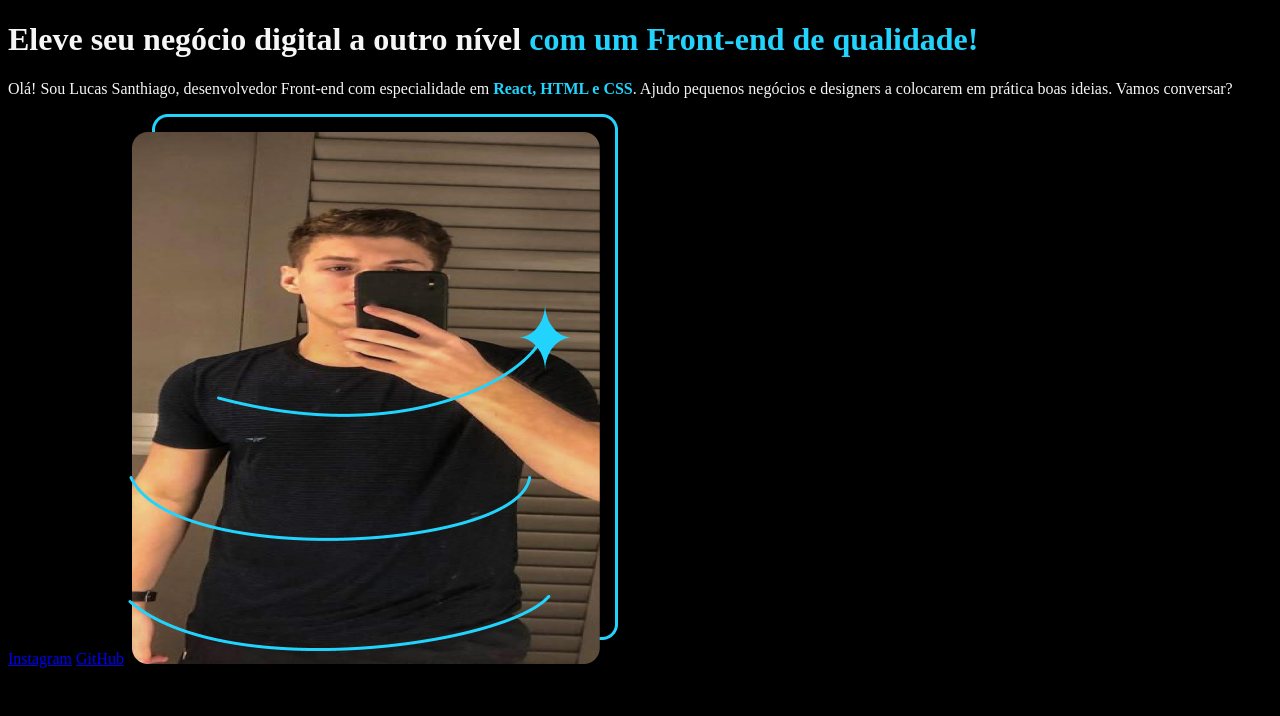
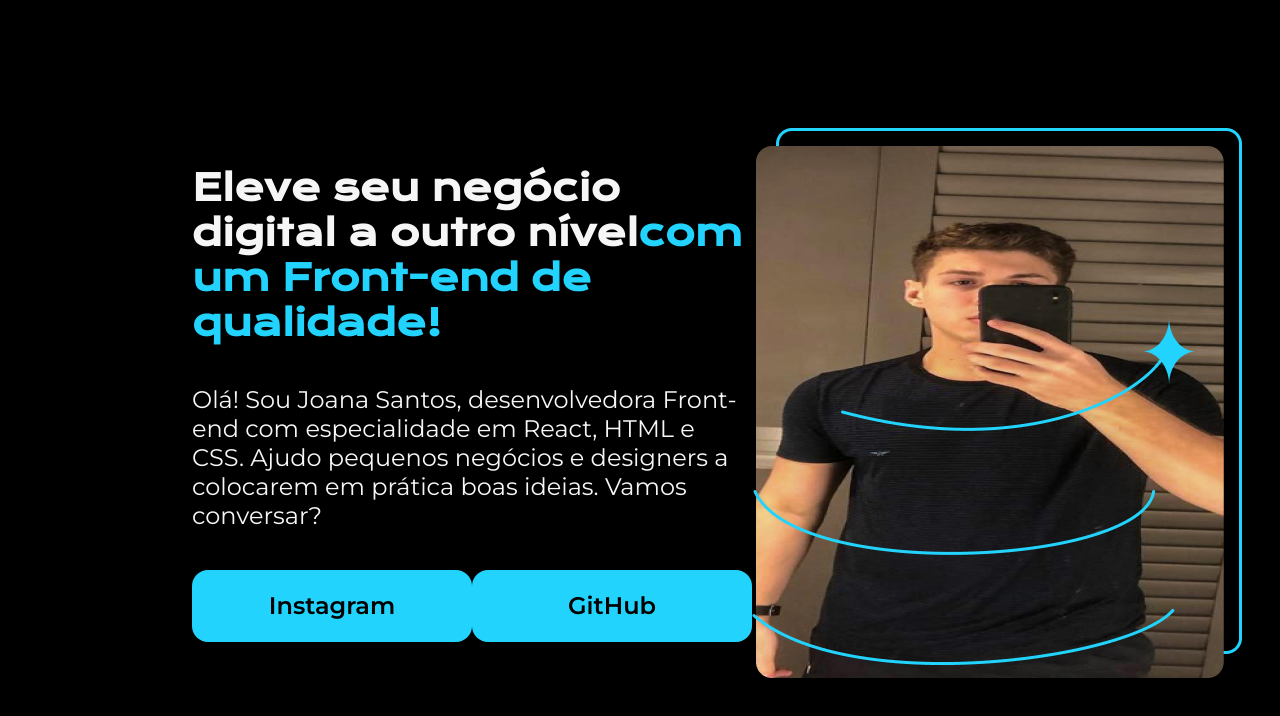
Before and after one commit to Lucasanthiago/ProtifolioCurso-HTMLCSS-Alura, a plain HTML site: page index.html in a window 1280 px wide. Drawn offline with nearby package versions, Linux system fonts and the light colour scheme.

Commit message:
change index e css

```diff
--- a/index.html
+++ b/index.html
@@ -1,5 +1,6 @@
 <!DOCTYPE html>
 <html lang="pt-br">
+
 <head>
     <meta charset="UTF-8">
     <meta http-equiv="X-UA-Compatible" content="IE=edge">
@@ -7,22 +8,27 @@
     <title>Portifolio</title>
     <link rel="stylesheet" href="style.css">
 </head>
+
 <body>
     <header></header>
-    <main>
-        <h1>
-            Eleve seu negócio digital a outro nível
-            <strong>com um Front-end de qualidade!
+    <main class="apresentacao">
+        <section class="apresentacao__conteudo">
+            <h1 class="apresentacao__conteudo__titulo">Eleve seu negócio digital a outro nível<strong
+            class="titulo-destaque">com um Front-end de qualidade!
             </strong></h1>
-            <p>Olá! Sou Lucas Santhiago, desenvolvedor
-            Front-end com especialidade em <strong>React, HTML e
-            CSS</strong>. Ajudo pequenos negócios e designers a
+            <p class="apresentacao__conteudo__texto">Olá! Sou Joana Santos, desenvolvedora
+            Front-end com especialidade em React, HTML e
+            CSS. Ajudo pequenos negócios e designers a
             colocarem em prática boas ideias. Vamos
             conversar?</p>
-            <a href="https://instagram.com/lucasanthiago_">Instagram</a>
-            <a href="https://github.com/Lucasanthiago">GitHub</a>
-            <img src="imagem.png" alt="Foto da Joana Santos programando">
+            <div class="apresentacao__links">
+                <a class="apresentacao__links__link" href="https://instagram.com/rafaballerini">Instagram</a>
+                <a class="apresentacao__links__link" href="https://github.com/guilhermeonrails">GitHub</a>
+            </div>
+        </section>
+        <img src="imagem.png" alt="Foto da Joana Santos programando">
     </main>
     <footer></footer>
 </body>
+
 </html>
--- a/style.css
+++ b/style.css
@@ -1,8 +1,58 @@
+@import url('https://fonts.googleapis.com/css2?family=Krona+One&family=Montserrat:wght@400;600&display=swap');
+
+*{
+    margin: 0;
+    padding: 0;
+}
+
 body{
+    height: 100vh;
+    box-sizing: border-box;
     background-color: #000000;
     color: #F6F6F6;
 }
 
-strong{
+.titulo-destaque{
     color: #22D4FD;
 }
+
+.apresentacao{
+    margin: 10% 15%;
+    display: flex;
+    align-items: center;
+    justify-content: space-between;
+}
+.apresentacao__conteudo{
+    width: 615px;
+    display: flex;
+    flex-direction: column;
+    gap: 40px;
+}
+
+.apresentacao__conteudo__titulo{
+    font-size: 36px;
+    font-family: 'Krona One', sans-serif;
+}
+
+.apresentacao__conteudo__texto{
+    font-size: 24px;
+    font-family: 'Montserrat', sans-serif;
+}
+
+.apresentacao__links{
+    display: flex;
+    justify-content: space-between;
+}
+
+.apresentacao__links__link{
+    background-color: #22D4FD;
+    width: 280px;
+    text-align: center;
+    border-radius: 16px;
+    font-size: 24px;
+    font-weight: 600;
+    padding: 21.5px 0;
+    text-decoration: none;
+    color: #000000;
+    font-family: 'Montserrat', sans-serif;
+}
```
